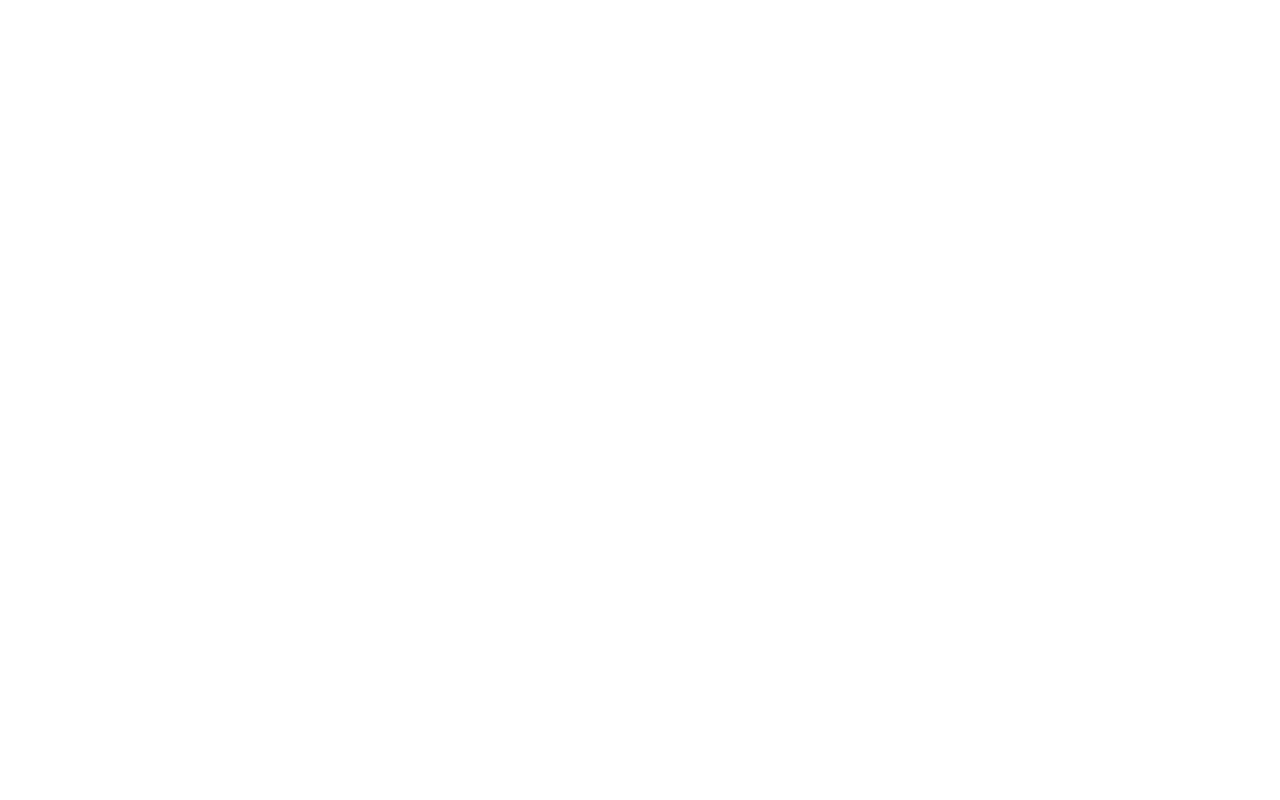
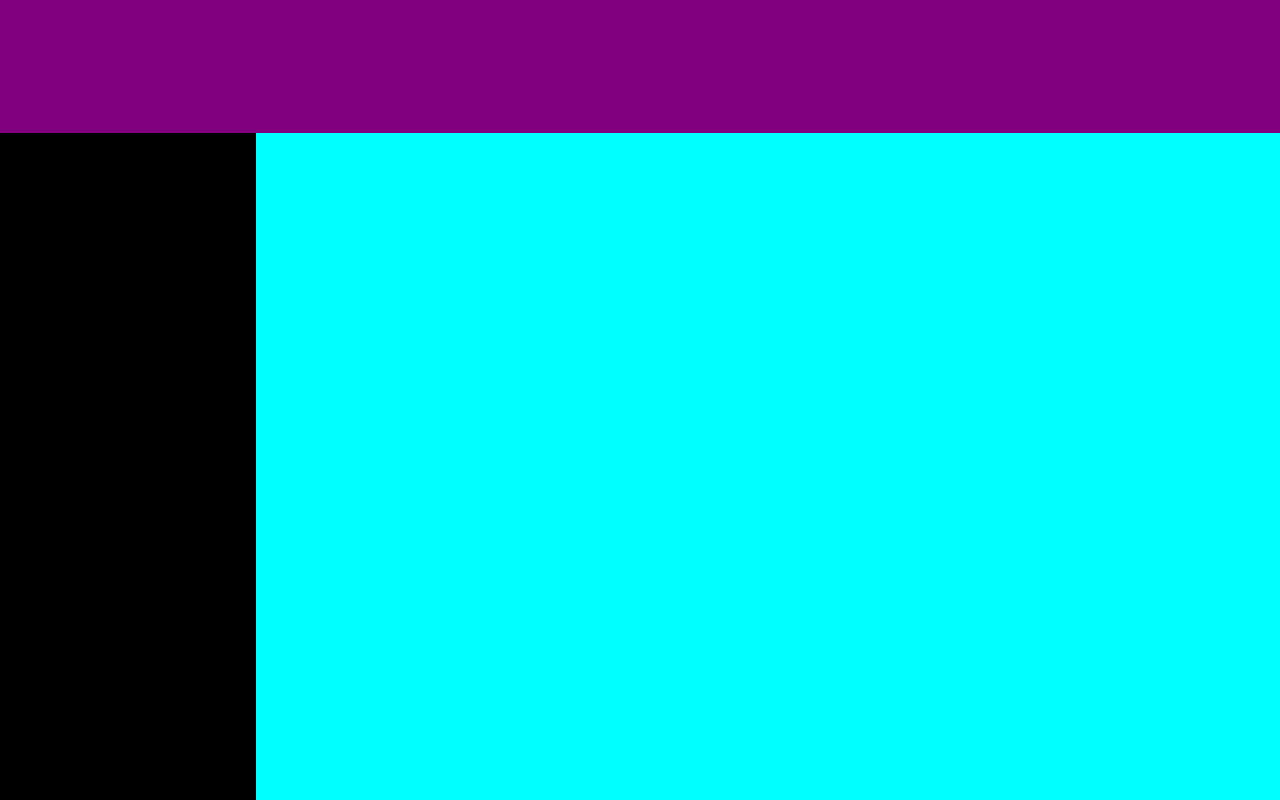
Before and after one commit to Fico27/ToDo-Odin, a website built with webpack: page src/template.html in a window 1280 px wide. Built offline with nearby package versions, Linux system fonts and the light colour scheme.

Commit message:
added html,js, and css files. Setup a grid to seperate the header, sidebar, and content.

```diff
--- a/src/index.js
+++ b/src/index.js
@@ -0,0 +1,2 @@
+import './style.css';
+alert("Js is Running!")
--- /dev/null
+++ b/src/style.css
@@ -0,0 +1,30 @@
+html,body{
+    height: 100%;
+    width: 100%;
+    margin: 0;
+}
+.mainContainer{
+    display: grid;
+    grid-template-columns: 1fr 1fr 1fr 1fr 1fr;
+    grid-template-rows:  1fr 1fr 1fr 1fr 1fr 1fr;
+    width: 100%;
+    height: 100%;
+}
+
+.header{
+    background-color: purple;
+    grid-row: 0;
+    grid-column:  1 / -1;
+}
+
+.sidebar{
+    background-color: black;
+    grid-row: 2/ -1;
+    grid-column: 0/ 1;
+}
+
+.content{
+    background-color: aqua;
+    grid-row: 2/ -1;
+    grid-column: 2/ -1;
+}
--- a/src/template.html
+++ b/src/template.html
@@ -0,0 +1,18 @@
+<!DOCTYPE html>
+<html lang="en">
+
+<head>
+    <meta charset="UTF-8">
+    <meta name="viewport" content="width=device-width, initial-scale=1.0">
+    <title>To Be is TO DO!</title>
+</head>
+
+<body>
+    <div class="mainContainer">
+        <div class="header"></div>
+        <div class="sidebar"></div>
+        <div class="content"></div>
+    </div>
+</body>
+
+</html>
```
Also changed, not shown: dist/index.html, dist/main.js, 1 other file.
